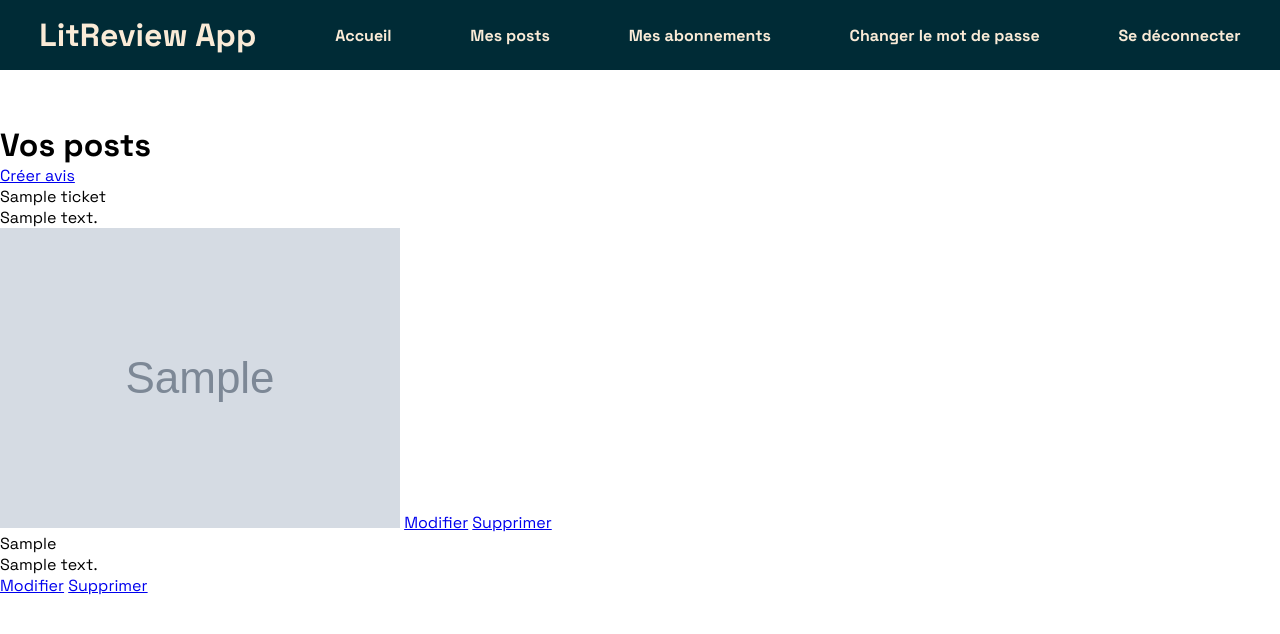
After one commit to weekendatchewie/p9_litreview_book, a Django app: page /ticket/feed in a window 1280 px wide. The commit adds this page. Shown: the top 634 px of the page. Run offline with Django 4.2, Linux system fonts and the light colour scheme; a user stored in the database is signed in; tables that the repository leaves empty hold one stand-in row (values such as "Sample post"); grey boxes marked "Sample" are stand-in pictures.

Commit message:
tickets reviews feed

```diff
--- a/litreview_book/urls.py
+++ b/litreview_book/urls.py
@@ -20,6 +20,7 @@ urlpatterns = [
     path('password-done/', PasswordChangeDoneView.as_view(), name='password-done'),
 
     path('home/', login_required(review.views.HomePage.as_view()), name='home'),
+    path('ticket/feed', login_required(review.views.TicketsReviewsFeed.as_view()), name='tickets_reviews_feed'),
     path('ticket/create', login_required(review.views.TicketCreate.as_view()), name='ticket-create'),
     path('ticket/<int:ticket_id>/review-answer', login_required(review.views.ReviewAnswerToTicket.as_view()),
          name='review-answer'),
--- /dev/null
+++ b/review/templates/review/tickets_reviews_feed.html
@@ -0,0 +1,52 @@
+{% extends "base.html" %}
+
+{% load static %}
+{% load review_tags %}
+
+{% block content %}
+
+    <div>
+        <h1>Vos posts</h1>
+
+    </div>
+
+    <div class="container">
+
+        <div class="bloc-review">
+
+            {% for instance in tickets_and_reviews %}
+
+                {% if instance|model_type == 'Ticket' %}
+
+                    <a href="{% url 'review-answer' instance.id %}">Créer avis</a>
+                    <p>{{ instance.title }}</p>
+                    <p>{{ instance.description }}</p>
+                    {% if instance.image %}
+                        <img src="{{ instance.image.url }}" alt="">
+                    {% else %}
+                        <img src="https://images.unsplash.com/photo-1532012197267-da84d127e765?ixlib=rb-1.2.1&q=80&fm=jpg&crop=entropy&cs=tinysrgb&w=1080&fit=max&ixid=eyJhcHBfaWQiOjEzNzYzNn0?utm_source=dictionnaire&utm_medium=referral"
+                             alt="default book">
+                    {% endif %}
+
+                    <a href="#">Modifier</a>
+                    <a href="#">Supprimer</a>
+
+                {% elif instance|model_type == 'Review' %}
+                    <p>{{ instance.headline }}</p>
+                    <p>{{ instance.body }}</p>
+
+                    <a href="#">Modifier</a>
+                    <a href="#">Supprimer</a>
+
+                {% endif %}
+
+            {% empty %}
+                <p>Oups rien de publié</p>
+            {% endfor %}
+
+
+        </div>
+
+    </div>
+
+{% endblock %}
--- a/review/views.py
+++ b/review/views.py
@@ -56,6 +56,27 @@ class TicketCreate(View):
             ticket.save()
 
             return redirect('home')
+
+
+class TicketsReviewsFeed(View):
+
+    def get(self, request):
+
+        tickets = Ticket.objects.filter(user=request.user)
+        reviews = Review.objects.filter(user=request.user)
+
+        tickets_and_reviews = sorted(chain(tickets, reviews), key=lambda x: x.date_created, reverse=True)
+
+        return render(request, 'review/tickets_reviews_feed.html', context={"tickets_and_reviews": tickets_and_reviews})
+
+
+class TicketUpdate(View):
+
+    def get(self, request, ticket_id):
+        ticket = get_object_or_404(Ticket, id=ticket_id)
+
+
+
 
 
 class ReviewCreate(View):
--- a/templates/navbar.html
+++ b/templates/navbar.html
@@ -5,7 +5,7 @@
 
         <a class="navbar-link" href="{% url 'home' %}">Accueil</a>
 
-        <a class="navbar-link" href="#">Mes posts</a>
+        <a class="navbar-link" href="{% url 'tickets_reviews_feed' %}">Mes posts</a>
 
         <a class="navbar-link" href="#">Mes abonnements</a>
 
```
